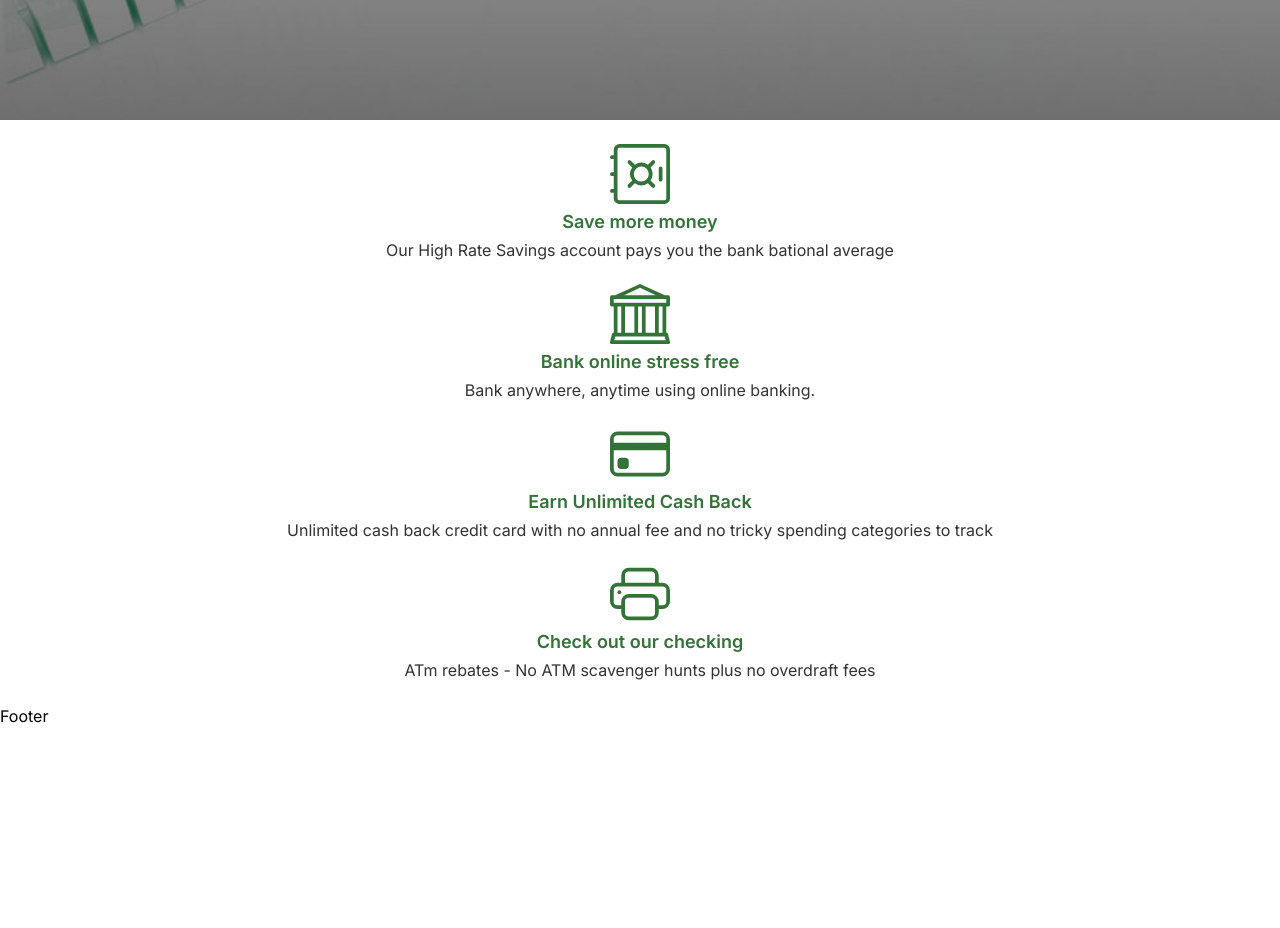
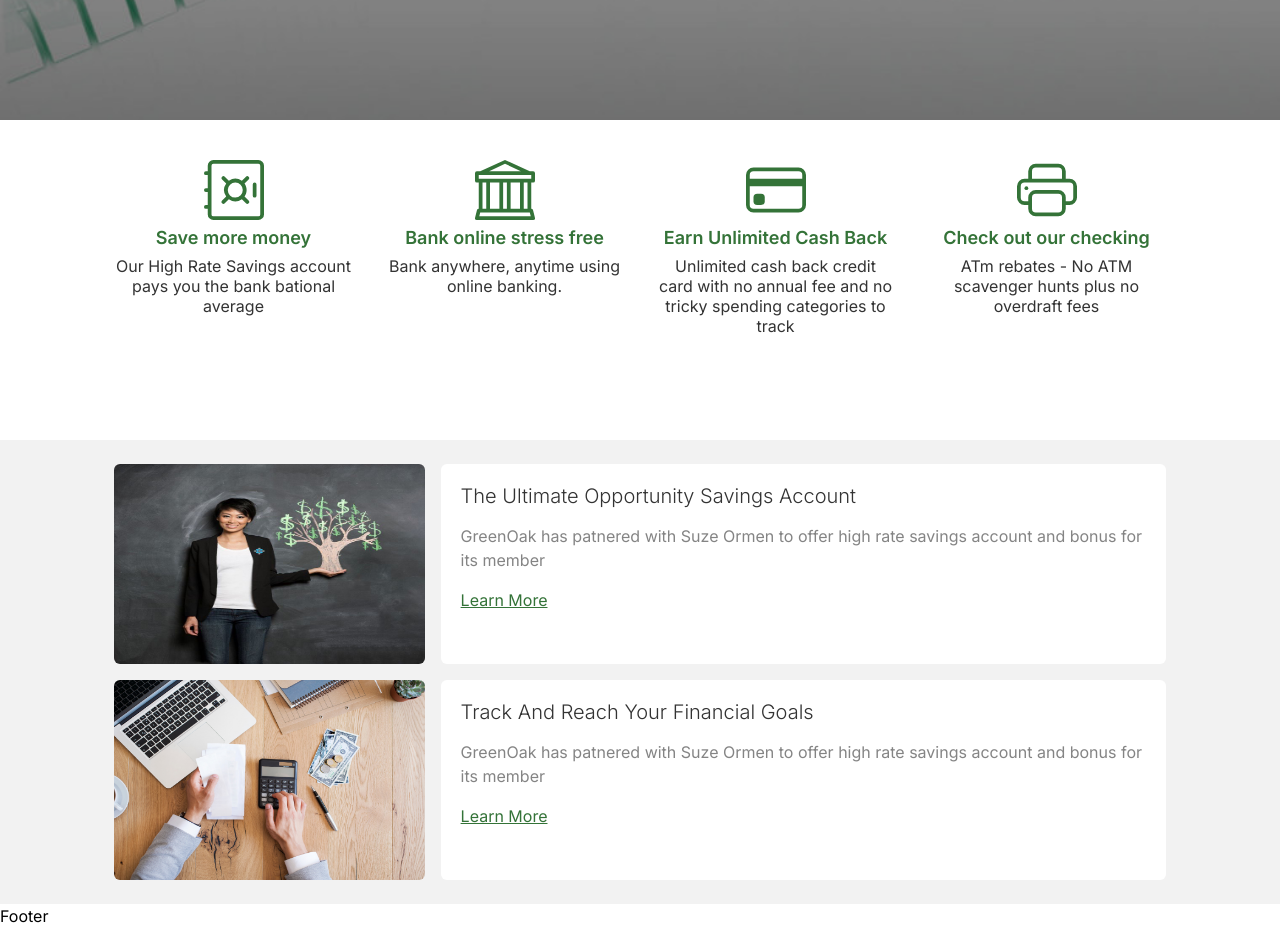
Before and after one commit to vulpes231/green-oak-client, a React (Vite) app: page / in a window 1280 px wide. Shown: the part 380-1308 px from the top of the page. Before the commit the page ends 1108 px from the top, so only its background shows below. Built offline with nearby package versions, Linux system fonts and the light colour scheme.

Commit message:
fix-styling

```diff
--- a/src/assets/index.js
+++ b/src/assets/index.js
@@ -1,5 +1,7 @@
 import logo from "./logo.png";
 import bg from "./bg.jpg";
 import hero from "./hero.jpg";
+import save from "./save.jpg";
+import trc from "./trc.jpg";
 
-export { logo, bg, hero };
+export { logo, bg, hero, save, trc };
--- a/src/components/Content.jsx
+++ b/src/components/Content.jsx
@@ -2,12 +2,14 @@ import React from "react";
 import WithStyles from "../hoc/WithStyles";
 import Hero from "./Hero";
 import Slider from "./Slider";
+import Why from "./Why";
 
 const Content = () => {
   return (
     <main className="mt-[80px] w-full">
       <Hero />
       <Slider />
+      <Why />
     </main>
   );
 };
--- a/src/components/Slider.jsx
+++ b/src/components/Slider.jsx
@@ -4,7 +4,7 @@ import Article from "./Article";
 
 const Slider = () => {
   return (
-    <section className="p-6 flex flex-col gap-6 ">
+    <section className="p-6 grid gap-8 md:grid-cols-2 lg:grid-cols-4 md:pt-10 lg:max-w-[1100px] mx-auto">
       <Article
         icon={<BsSafe className="text-6xl text-[#347338]" />}
         title="
--- /dev/null
+++ b/src/components/Why.jsx
@@ -0,0 +1,34 @@
+import React from "react";
+import WhyArticle from "./WhyArticle";
+import { save, trc } from "../assets";
+
+const Why = () => {
+  return (
+    <section className=" mt-20 bg-[#F2F2F2]">
+      <div className="lg:max-w-[1100px] mx-auto p-6 flex  flex-col gap-4">
+        <WhyArticle
+          img={
+            <img
+              src={save}
+              className="h-[200px] w-full md:w-[100%] rounded-md"
+            />
+          }
+          title="The ultimate opportunity savings account"
+          text="GreenOak has patnered with Suze Ormen to offer high rate savings account and bonus for its member"
+        />
+        <WhyArticle
+          img={
+            <img
+              src={trc}
+              className="h-[200px] w-full md:w-[100%] rounded-md"
+            />
+          }
+          title="Track and reach your financial goals"
+          text="GreenOak has patnered with Suze Ormen to offer high rate savings account and bonus for its member"
+        />
+      </div>
+    </section>
+  );
+};
+
+export default Why;
--- /dev/null
+++ b/src/components/WhyArticle.jsx
@@ -0,0 +1,18 @@
+import React from "react";
+
+const WhyArticle = ({ img, title, text }) => {
+  return (
+    <article className="flex flex-col gap-4 md:flex-row text-[#333]">
+      <figure className="w-full md:w-[30%]">{img}</figure>
+      <div className="flex flex-col gap-4 bg-[#fff] p-5 rounded-md w-full md:w-[70%]">
+        <h3 className="text-xl leading-6 capitalize font-light">{title}</h3>
+        <p className="leading-6 opacity-60 ">{text}</p>
+        <a href="#" className="text-[#347338] underline">
+          Learn More
+        </a>
+      </div>
+    </article>
+  );
+};
+
+export default WhyArticle;
```
Also changed, not shown: src/assets/save.jpg (added), src/assets/trc.jpg (added).
